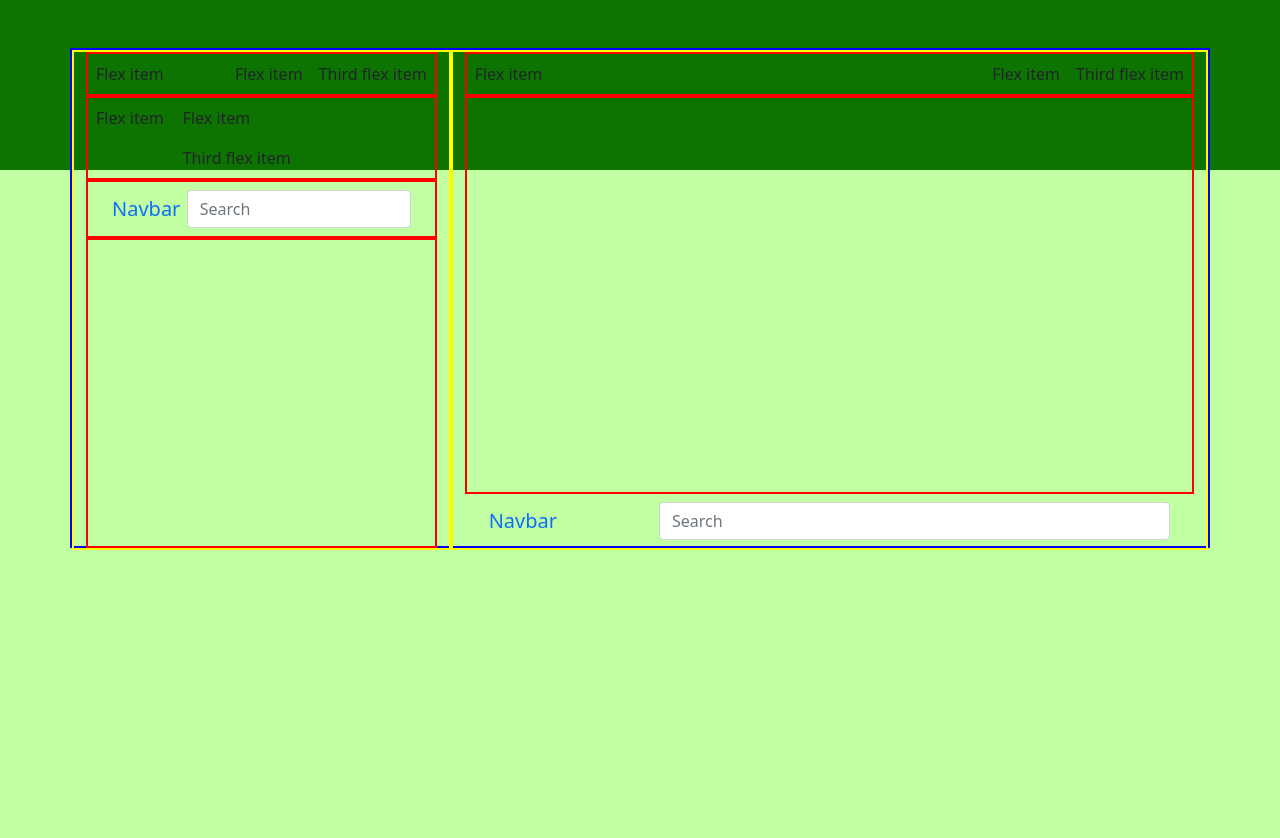
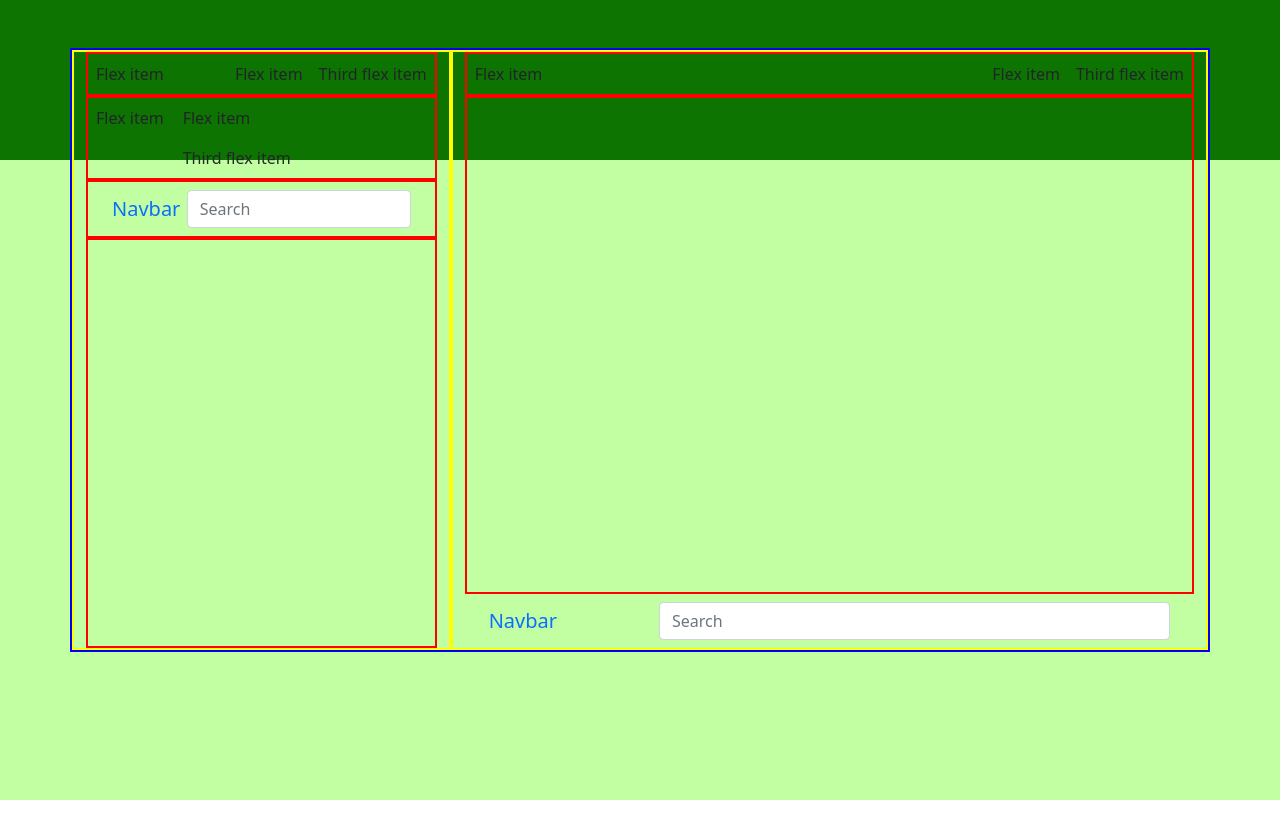
Before and after one commit to DavideLuporini/vue-boolzapp, a plain HTML site: page index.html in a window 1280 px wide. After the commit the page ends 800 px from the top, so only its background shows below. Drawn offline with nearby package versions, Linux system fonts and the light colour scheme.

Commit message:
removed useless height

```diff
--- a/css/style.css
+++ b/css/style.css
@@ -5,17 +5,16 @@ body {
 
 .container {
     border: 2px solid blue;
-    height: 500px;
 }
 
 .col-4 {
     border: yellow 2px solid;
-    height: 500px;
+    height: 600px;
 }
 
 .col-8 {
     border: yellow 2px solid;
-    height: 500px;
+    height: 600px;
 }
 
 .col {
--- a/index.html
+++ b/index.html
@@ -15,7 +15,7 @@
 
 <body>
     <div id="app">
-        <main class="mt-5">
+        <main class="pt-5">
             <div class="container">
                 <div class="row">
                     <!-- sidebar : header con utente + sezione notifice+ contatti + filtro ricerca -->
@@ -79,7 +79,7 @@
                         <!-- corpo messaggi -->
                         <div class="col-12 flex-grow-1"></div>
 
-                        <!-- footer -->
+                        <!-- footer (invio messaggi + icone)-->
 
                         <nav class="navbar">
                             <div class="container-fluid d-flex">
@@ -107,3 +107,6 @@
 </body>
 
 </html>
+
+
+<!-- !verificare che sia da tenere o meno il flw grow (credo di no) -->
```
